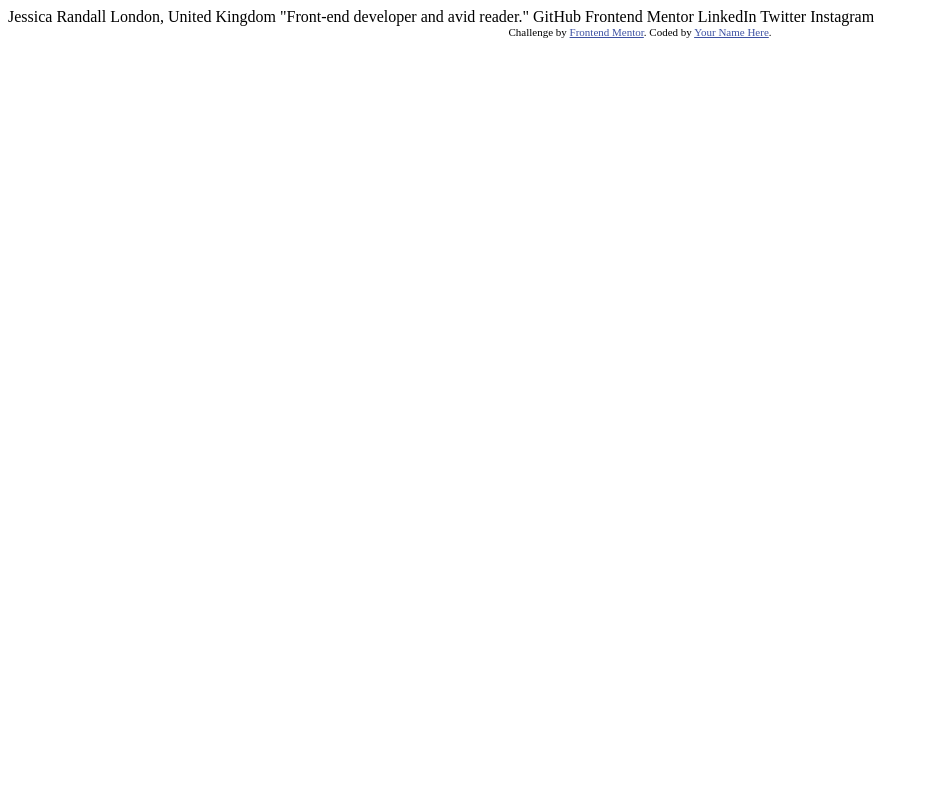
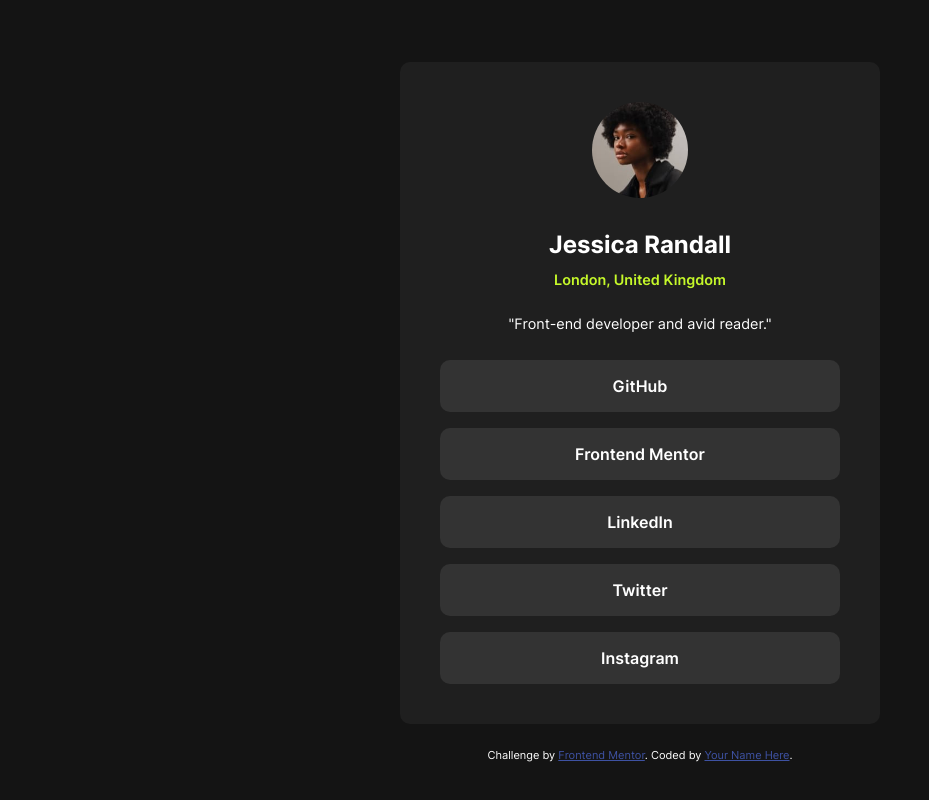
Before and after one commit to Donitron/social-links, a plain HTML site: page index.html in a window 1280 px wide. Shown: the whole page, without its empty margins (0-929 px from the left). Drawn offline with Linux system fonts and the light colour scheme.

Commit message:
built the entire design

```diff
--- a/index.html
+++ b/index.html
@@ -5,30 +5,31 @@
   <meta name="viewport" content="width=device-width, initial-scale=1.0"> <!-- displays site properly based on user's device -->
 
   <link rel="icon" type="image/png" sizes="32x32" href="./assets/images/favicon-32x32.png">
+  <link rel="stylesheet" href="styles.css">
 
   <title>Frontend Mentor | Social links profile</title>
-
-  <!-- Feel free to remove these styles or customise in your own stylesheet 👍 -->
-  <style>
-    .attribution { font-size: 11px; text-align: center; }
-    .attribution a { color: hsl(228, 45%, 44%); }
-  </style>
 </head>
 <body>
+  <main>
+    <div class="wrapper">
+      <img class="profile-picture" src="assets/images/avatar-jessica.jpeg" alt="profile picture">
+    </div>
+    <h1>Jessica Randall</h1>
+    <h2>London, United Kingdom</h2>
+    <p>"Front-end developer and avid reader."</p>
 
-  Jessica Randall
-  London, United Kingdom
-  "Front-end developer and avid reader."
+    <div class="links">
+      <a class="social-link">GitHub</a>
+      <a class="social-link">Frontend Mentor</a>
+      <a class="social-link">LinkedIn</a>
+      <a class="social-link">Twitter</a>
+      <a class="social-link">Instagram</a>
+    </div>
+  </main>
 
-  GitHub
-  Frontend Mentor
-  LinkedIn
-  Twitter
-  Instagram
-
-  <div class="attribution">
+  <footer class="attribution">
     Challenge by <a href="https://www.frontendmentor.io?ref=challenge" target="_blank">Frontend Mentor</a>.
-    Coded by <a href="#">Your Name Here</a>.
-  </div>
+    Coded by <a href="#" target="_blank">Your Name Here</a>.
+  </footer>
 </body>
 </html>
--- /dev/null
+++ b/styles.css
@@ -0,0 +1,102 @@
+@font-face {
+  font-family: "inter";
+  src: url("assets/fonts/Inter-VariableFont_slnt,wght.ttf");
+}
+
+* {
+  box-sizing: border-box;
+}
+
+body {
+  margin: 0;
+  height: 100vh;
+  color: hsl(0, 0%, 100%);
+  background-color: hsl(0, 0%, 8%);
+  font-family: inter;
+  display: flex;
+  flex-direction: column;
+  justify-content: center;
+  align-items: center;
+}
+
+main {
+  background-color: hsl(0, 0%, 12%);
+  margin: 1.5em;
+  padding: 1.5em;
+  display: flex;
+  flex-direction: column;
+  border-radius: 10px;
+  align-items: center;
+  width: 89%;
+  min-width: 20rem;
+  max-width: 30rem;
+}
+
+.wrapper {
+  border-radius: 50%;
+  overflow: hidden;
+  height: 6rem;
+  width: 6rem;
+}
+
+.profile-picture {
+  height: 100%;
+  width: 100%;
+}
+
+h1 {
+  font-size: 1.5rem;
+  font-weight: 700;
+  margin-top: 2rem;
+  margin-bottom: 0;
+}
+
+h2 {
+  font-size: 0.9rem;
+  font-weight: 600;
+  color: hsl(75, 94%, 57%);
+}
+
+p {
+  font-size: 0.9rem;
+  margin-bottom: 1.75rem;
+}
+
+.links {
+  display: flex;
+  flex-direction: column;
+  align-content: stretch;
+  gap: 1rem;
+  text-align: center;
+  align-self: stretch;
+}
+
+.social-link {
+  width: 100%;
+  padding: 1rem;
+  border-radius: 10px;
+  background-color: hsl(0, 0%, 20%);
+  font-weight: 600;
+  transition: color 0.5s, background-color 0.5s;
+}
+
+.social-link:hover {
+  background-color: hsl(75, 94%, 57%);
+  cursor: pointer;
+  color: hsl(0, 0%, 12%);
+}
+
+.attribution {
+  font-size: 11px;
+  text-align: center;
+}
+
+.attribution a {
+  color: hsl(228, 45%, 44%);
+}
+
+@media screen and (min-width: 425px) {
+  main {
+    padding: 2.5rem;
+  }
+}
```
